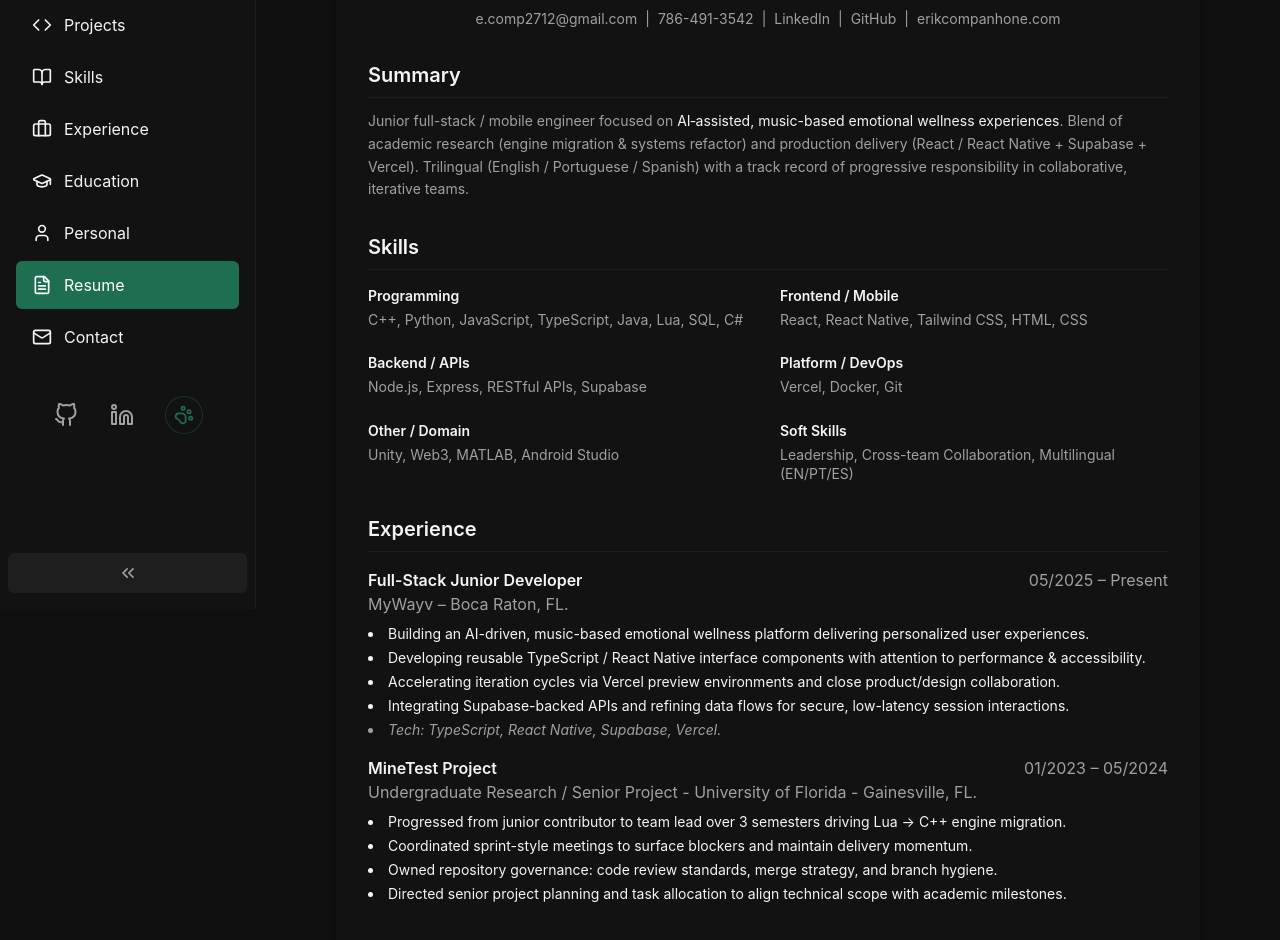
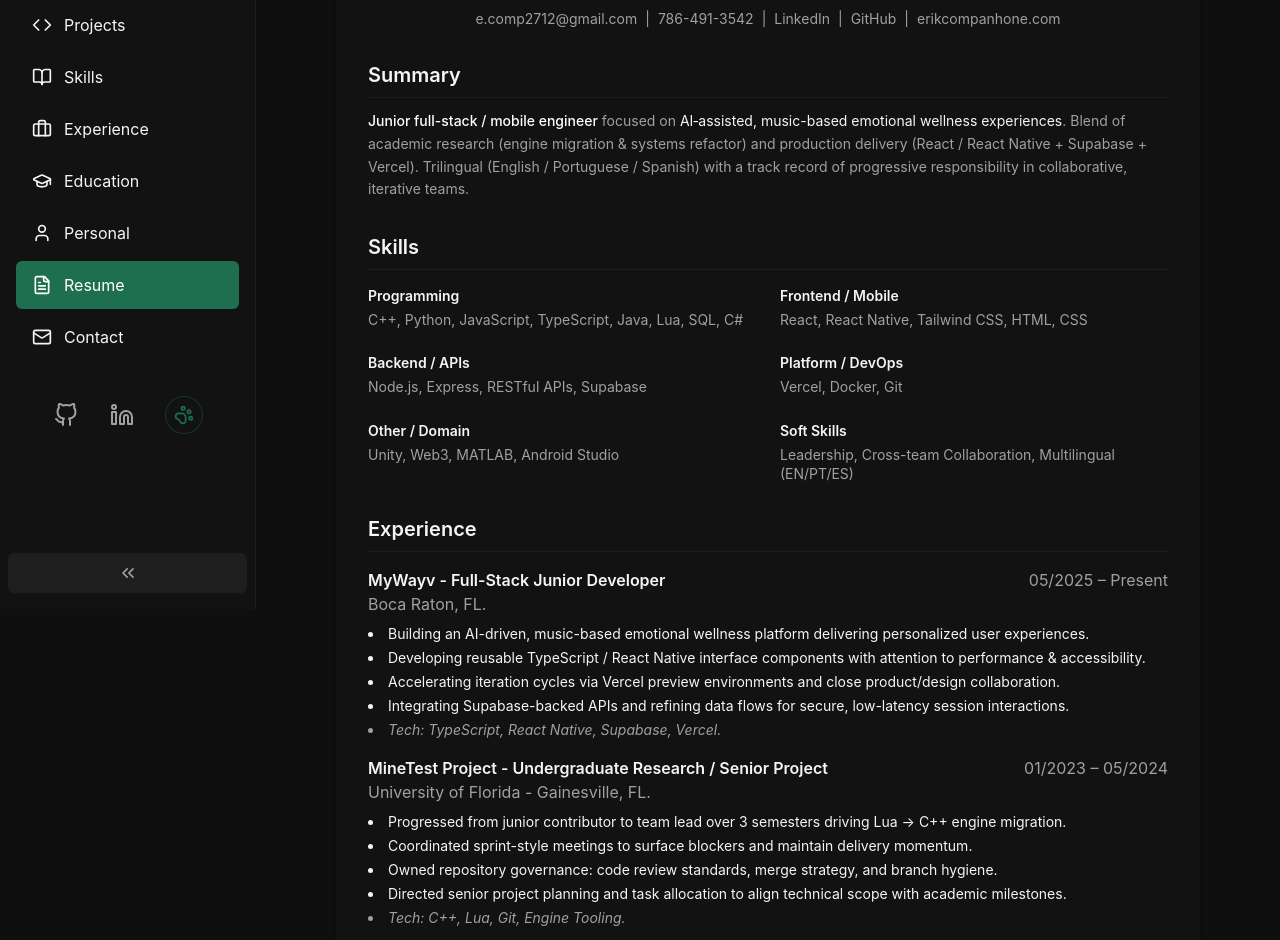
Before and after one commit to erikcompanhone/Personal-Portfolio, a React (Vite) app: page /resume in a window 1280 px wide. Shown: the part 191-1131 px from the top of the page. Built offline with nearby package versions, Linux system fonts and the light colour scheme.

Commit message:
feat: layout change for resume

```diff
--- a/src/pages/Resume.tsx
+++ b/src/pages/Resume.tsx
@@ -104,7 +104,7 @@
         <section className="space-y-3" aria-labelledby="summary-heading">
           <h3 id="summary-heading" className="text-xl font-semibold border-b border-secondary pb-2">Summary</h3>
           <p className="text-sm leading-relaxed text-muted">
-            Junior full-stack / mobile engineer focused on <span className="text-text">AI‑assisted, music-based emotional wellness experiences</span>. Blend of
+            <span className="text-white font-medium">Junior full-stack / mobile engineer</span> focused on <span className="text-text">AI‑assisted, music-based emotional wellness experiences</span>. Blend of
             academic research (engine migration & systems refactor) and production delivery (React / React Native + Supabase + Vercel).
             Trilingual (English / Portuguese / Spanish) with a track record of progressive responsibility in collaborative, iterative teams.
           </p>
@@ -144,10 +144,10 @@
           <h3 className="text-xl font-semibold border-b border-secondary pb-2">Experience</h3>
           <div>
             <div className="flex flex-col md:flex-row md:justify-between md:items-start">
-              <h4 className="font-semibold">Full-Stack Junior Developer</h4>
+              <h4 className="font-semibold">MyWayv - Full-Stack Junior Developer</h4>
               <span className="text-muted md:ml-4 whitespace-nowrap">05/2025 – Present</span>
             </div>
-            <p className="text-muted">MyWayv – Boca Raton, FL.</p>
+            <p className="text-muted">Boca Raton, FL.</p>
             <ul className="list-disc list-inside mt-2 text-sm space-y-1">
               <li>Building an AI-driven, music-based emotional wellness platform delivering personalized user experiences.</li>
               <li>Developing reusable TypeScript / React Native interface components with attention to performance & accessibility.</li>
@@ -158,15 +158,16 @@
           </div>
           <div>
             <div className="flex flex-col md:flex-row md:justify-between md:items-start">
-              <h4 className="font-semibold">MineTest Project</h4>
+              <h4 className="font-semibold">MineTest Project - Undergraduate Research / Senior Project</h4>
               <span className="text-muted md:ml-4 whitespace-nowrap">01/2023 – 05/2024</span>
             </div>
-            <p className="text-muted">Undergraduate Research / Senior Project - University of Florida - Gainesville, FL.</p>
+            <p className="text-muted">University of Florida - Gainesville, FL.</p>
             <ul className="list-disc list-inside mt-2 text-sm space-y-1">
               <li>Progressed from junior contributor to team lead over 3 semesters driving Lua → C++ engine migration.</li>
               <li>Coordinated sprint-style meetings to surface blockers and maintain delivery momentum.</li>
               <li>Owned repository governance: code review standards, merge strategy, and branch hygiene.</li>
               <li>Directed senior project planning and task allocation to align technical scope with academic milestones.</li>
+              <li className="italic text-muted">Tech: C++, Lua, Git, Engine Tooling.</li>
             </ul>
           </div>
         </section>
```
